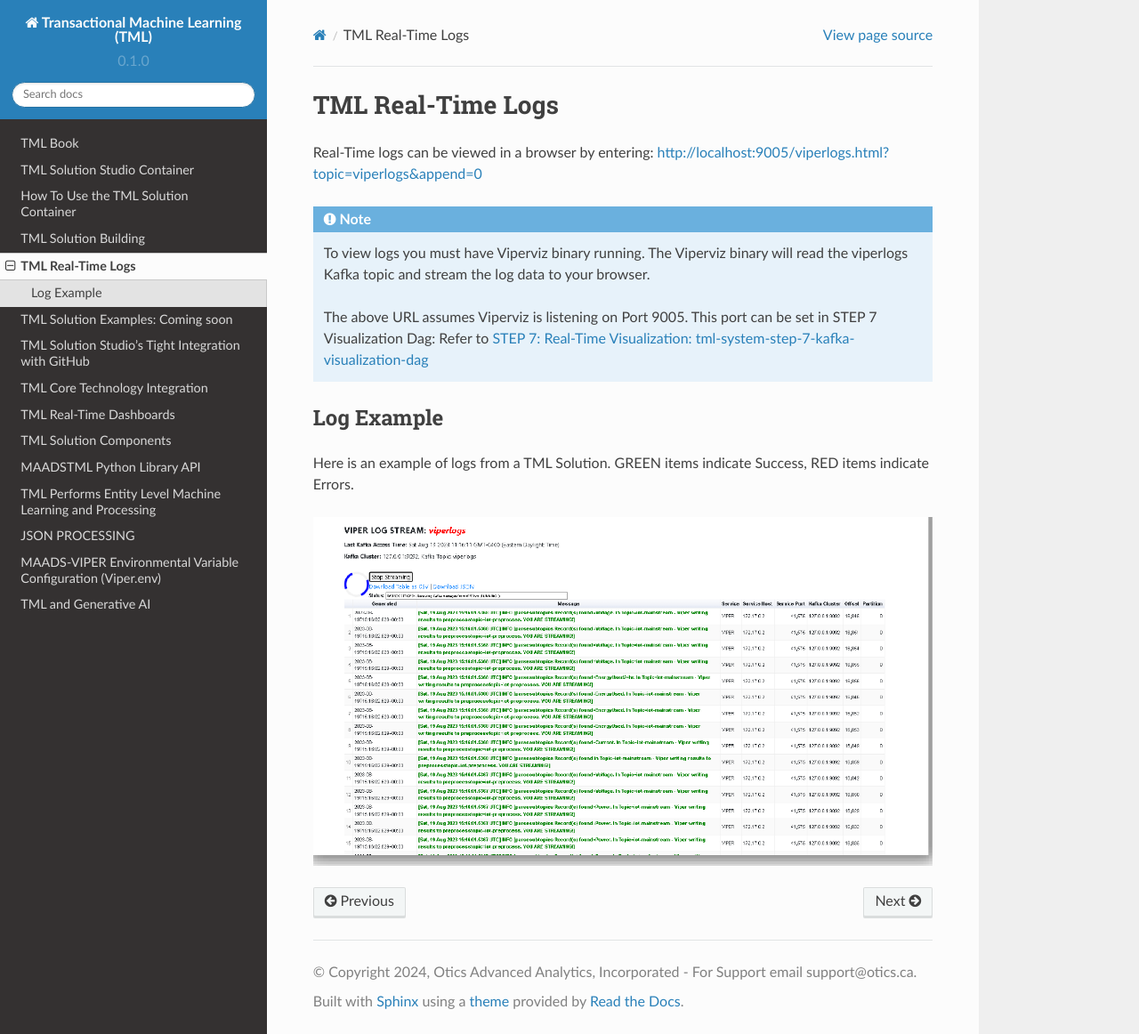
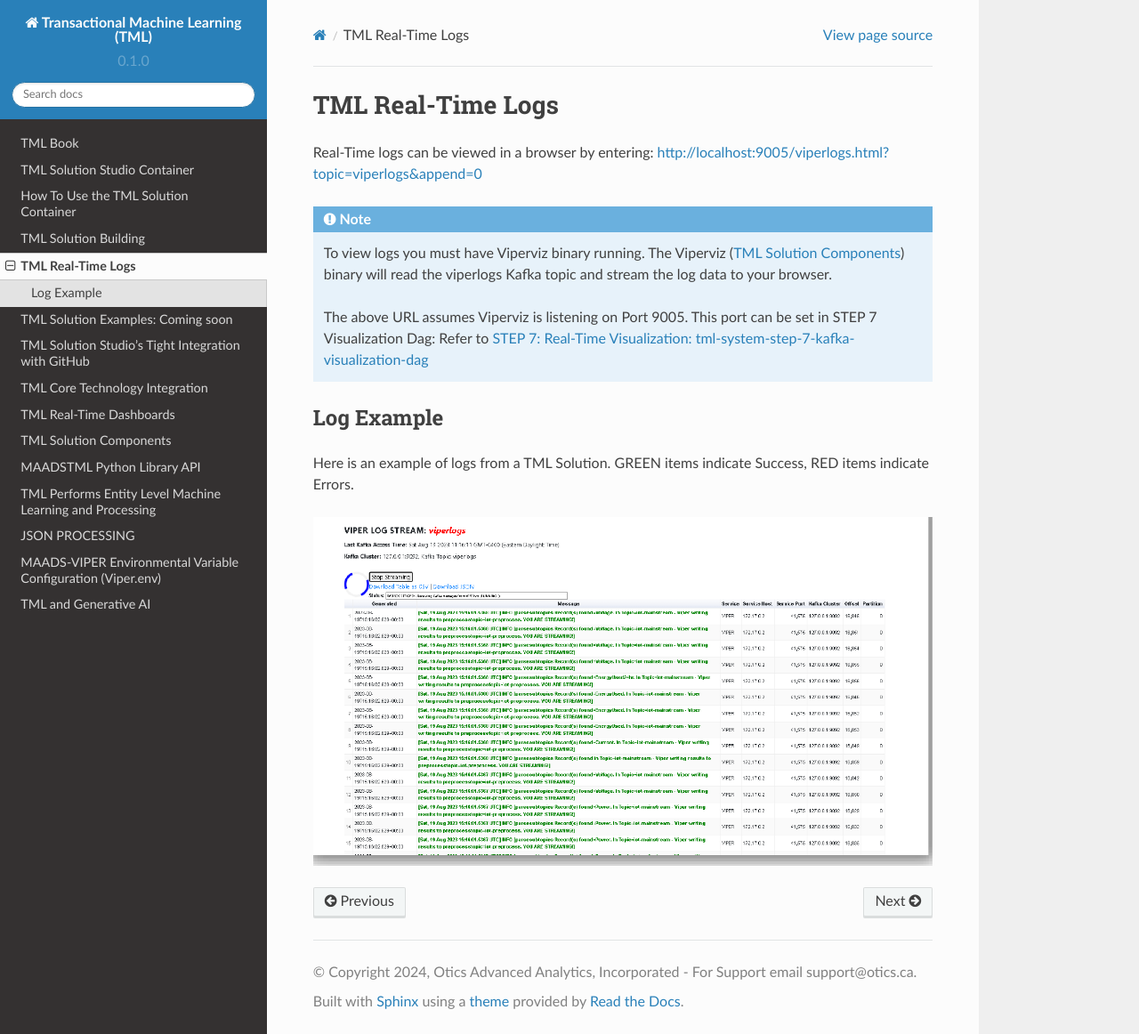
Before and after one commit to smaurice101/readthedocs, a Sphinx documentation site: the page built from docs/source/tmllogs.rst, in a window 1280 px wide and 1162 px high. Shown: the whole window at 89% size. Built offline with Sphinx 7.4.7 and the Read the Docs theme 2.0.0, drawn with Linux system fonts in a browser that asks for light colours.

Commit message:
Update tmllogs.rst

```diff
--- a/docs/source/tmllogs.rst
+++ b/docs/source/tmllogs.rst
@@ -4,7 +4,7 @@
 Real-Time logs can be viewed in a browser by entering:  http://localhost:9005/viperlogs.html?topic=viperlogs&append=0
 
 .. note::
-   To view logs you must have Viperviz binary running.  The Viperviz binary will read the viperlogs Kafka topic and stream the log data to your browser.
+   To view logs you must have Viperviz binary running.  The Viperviz (:ref:`TML Solution Components`) binary will read the viperlogs Kafka topic and stream the log data to your browser.
 
    The above URL assumes Viperviz is listening on Port 9005.  This port can be set in STEP 7 Visualization Dag: Refer to :ref:`STEP 7: Real-Time Visualization: tml-system-step-7-kafka-visualization-dag`
 
```
